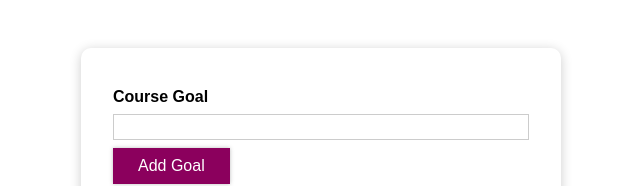
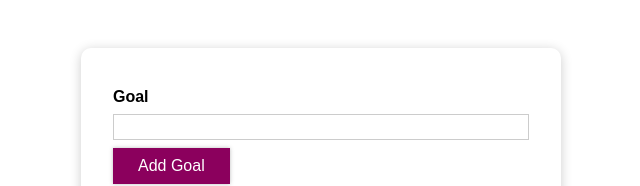
Before and after one commit to Rohitkumar2145/GoalMate, a React (Create React App) app: page / in a window 1280 px wide. Shown: the top 186 px of the page, without its empty margins (319-959 px from the left). Built offline with nearby package versions, Linux system fonts and the light colour scheme.

Commit message:
Changing label

```diff
--- a/src/components/CourseGoals/CourseInput/CourseInput.js
+++ b/src/components/CourseGoals/CourseInput/CourseInput.js
@@ -26,7 +26,7 @@ const CourseInput = (props) => {
   return (
     <form onSubmit={formSubmitHandler}>
       <div className={`form-control ${!isValid ? "invalid" : ""}`}>
-        <label>Course Goal</label>
+        <label>Goal</label>
         <input
           type="text"
           onChange={goalInputChangeHandler}
```
Also changed, not shown: 1 other file (tests, documents, lock files or other folders).
